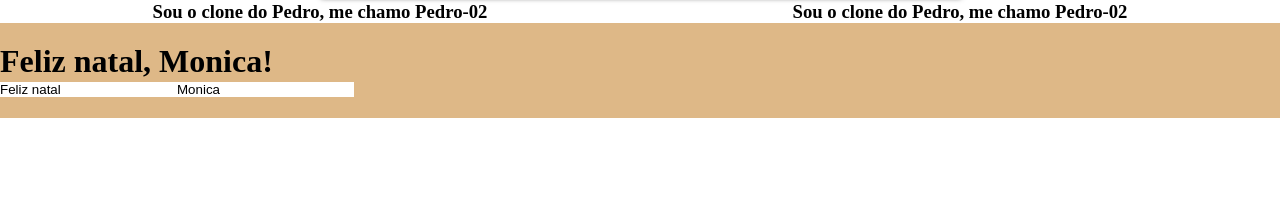
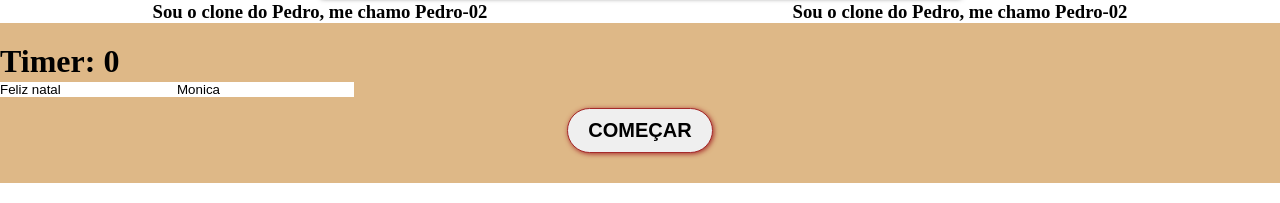
Before and after one commit to Tuliof210/react-practice, a React (Create React App) app: page / in a window 1280 px wide. Shown: the part 532-735 px from the top of the page. Built offline with nearby package versions, Linux system fonts and the light colour scheme.

Commit message:
create contador

```diff
--- a/src/App/Class-App/ClassApp.jsx
+++ b/src/App/Class-App/ClassApp.jsx
@@ -10,19 +10,21 @@ import './ClassApp.scss';
 export default class Saudacao extends Component {
   // criação do estado inicial
   // cada instancia tem seu proprio estado
+  interval;
   state = {
     tipo: this.props['tipo'],
     nome: this.props['nome'],
+    btnTXT: 'COMEÇAR',
+    count: 0,
+    counting: false,
   };
   render() {
     // Forma de acessar props em component de classe
     // Usa-se a palavra 'this' para referenciar a instancia atual
-    const { tipo, nome } = this.state;
+    const { count, btnTXT, tipo, nome } = this.state;
     return (
       <div className="classAppWrapper">
-        <h1>
-          {tipo}, {nome}!
-        </h1>
+        <h1>Timer: {count}</h1>
         <hr />
         <input
           type="text"
@@ -36,6 +38,9 @@ export default class Saudacao extends Component {
           value={nome}
           onChange={(e) => this.setTipo(e)}
         />
+        <button className="default-btn" onClick={(e) => this.startCount()}>
+          {btnTXT}
+        </button>
       </div>
     );
   }
@@ -49,6 +54,20 @@ export default class Saudacao extends Component {
     console.log({ val: event['target']['value'] });
   }
 
+  startCount() {
+    this.setState({
+      counting: !this.state.counting,
+      btnTXT: this.state.btnTXT == 'COMEÇAR' ? 'PARAR' : 'COMEÇAR',
+    });
+    if (this.state['counting']) clearInterval(this.interval);
+    else
+      this.interval = setInterval(() => {
+        this.setState({
+          count: this.state.count + 1,
+        });
+      }, 1000);
+  }
+
   /*
   NÃO existe two way data biding em react
   Em angular a view pode atualizar o state e o state a view
--- a/src/App/Class-App/ClassApp.scss
+++ b/src/App/Class-App/ClassApp.scss
@@ -2,3 +2,20 @@
   padding: 20px 0;
   background-color: burlywood;
 }
+.default-btn {
+  display: block;
+  padding: 10px 20px;
+  margin: 10px auto;
+  font-size: 20px;
+  font-weight: 600;
+
+  box-shadow: 1px 1px 5px brown;
+  border: 1px solid brown;
+  border-radius: 25px;
+  outline: none;
+  cursor: pointer;
+}
+.default-btn:active {
+  box-shadow: 1px 1px 5px navy;
+  border-color: navy;
+}
```
